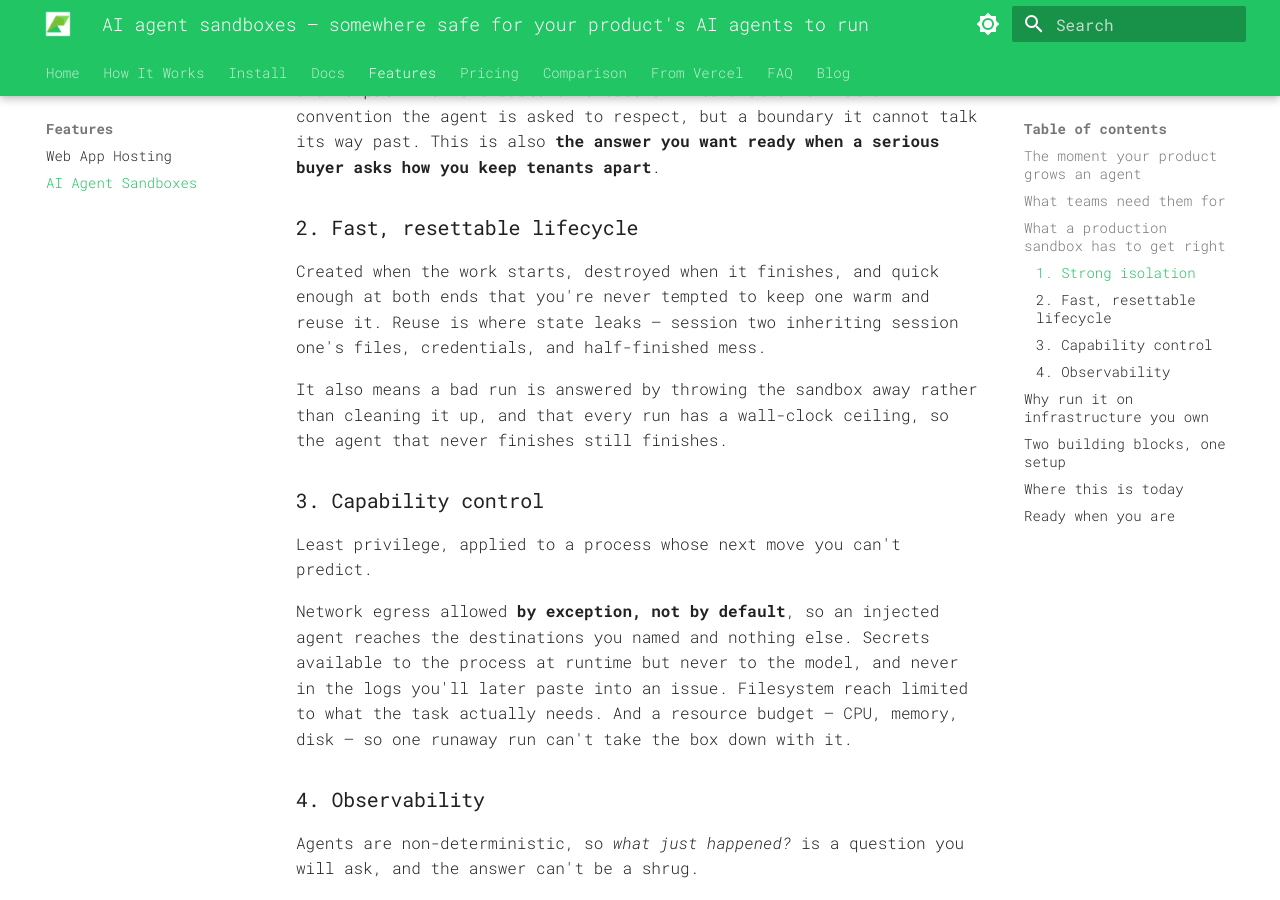
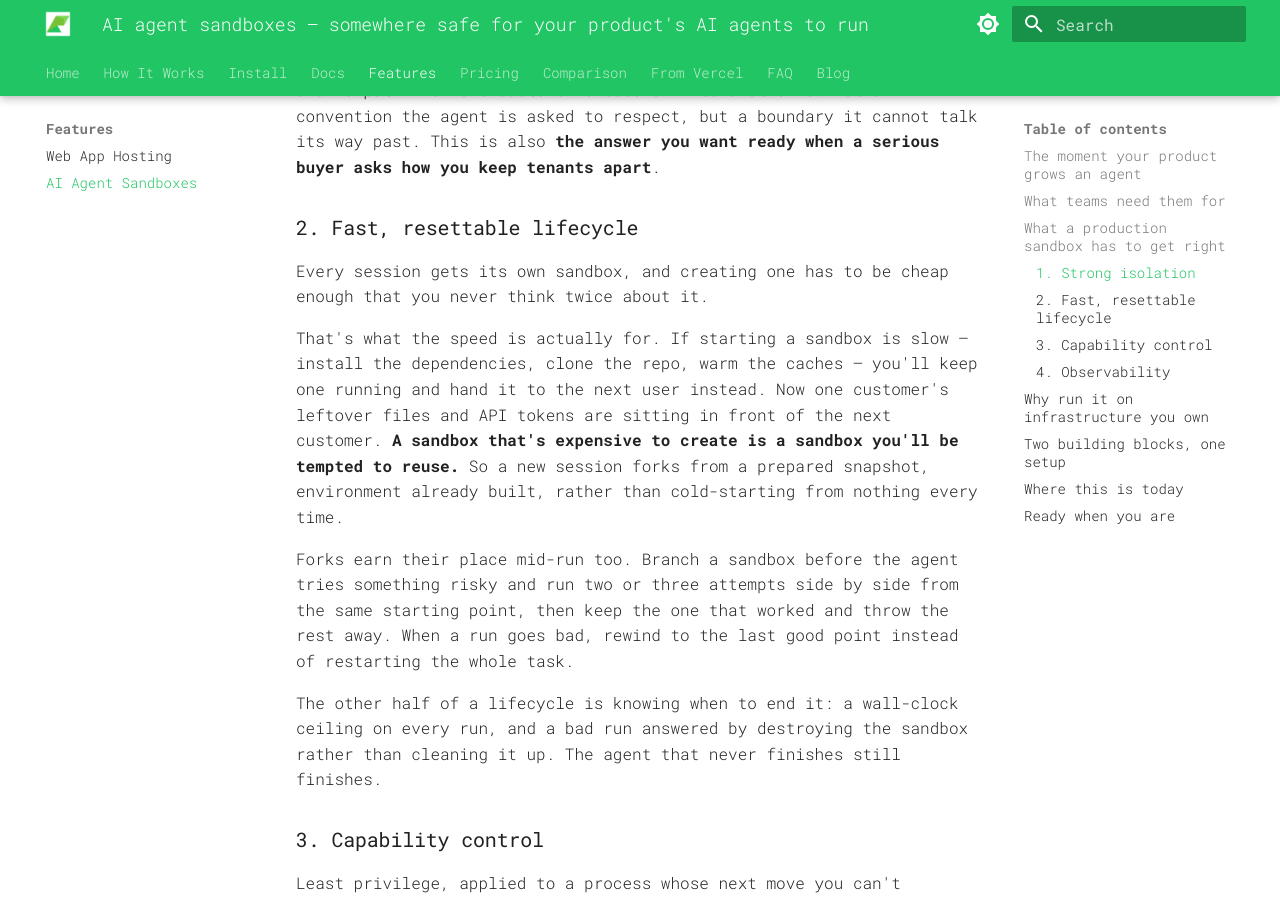
Before and after one commit to janaka/easyrunner-docs, an MkDocs documentation site: the page built from docs/ai-agent-sandbox.md, in a window 1280 px wide and 900 px high, scrolled down 3047 px. Built offline with MkDocs 1.6.1 and Material for MkDocs 9.7.7, drawn with Linux system fonts in a browser that asks for light colours; some web fonts are replaced; some of the changed text lies outside the part shown.

Commit message:
docs: rewrite the lifecycle pillar around new sessions and forks
The pillar was missing forking entirely — snapshot-and-branch is central
to what makes an agent sandbox lifecycle fast, and the page said nothing
about it. It now covers both halves: a new session forks from a prepared
snapshot rather than cold-starting, and forks mid-run let an agent
branch parallel attempts or rewind to the last good point.

Also fixes the unclear reuse line. "Session two inheriting session one's
files, credentials, and half-finished mess" made the reader decode an
ordinal abstraction. The failure is concrete and it's about people:
if starting a sandbox is slow you'll keep one warm and hand it to the
next user, and one customer's leftover files and API tokens end up in
front of the next customer.

Adds forking to the "still open" questions, since whether people need
mid-run branching or just a fresh sandbox per session is exactly the
kind of answer that changes the design.

Co-Authored-By: Claude Opus 5 (1M context) <noreply@anthropic.com>

```diff
--- a/docs/ai-agent-sandbox.md
+++ b/docs/ai-agent-sandbox.md
@@ -102,9 +102,13 @@ Its own filesystem, its own process space, its own position on the network — w
 
 ### 2. Fast, resettable lifecycle
 
-Created when the work starts, destroyed when it finishes, and quick enough at both ends that you're never tempted to keep one warm and reuse it. Reuse is where state leaks — session two inheriting session one's files, credentials, and half-finished mess.
+Every session gets its own sandbox, and creating one has to be cheap enough that you never think twice about it.
 
-It also means a bad run is answered by throwing the sandbox away rather than cleaning it up, and that every run has a wall-clock ceiling, so the agent that never finishes still finishes.
+That's what the speed is actually for. If starting a sandbox is slow — install the dependencies, clone the repo, warm the caches — you'll keep one running and hand it to the next user instead. Now one customer's leftover files and API tokens are sitting in front of the next customer. **A sandbox that's expensive to create is a sandbox you'll be tempted to reuse.** So a new session forks from a prepared snapshot, environment already built, rather than cold-starting from nothing every time.
+
+Forks earn their place mid-run too. Branch a sandbox before the agent tries something risky and run two or three attempts side by side from the same starting point, then keep the one that worked and throw the rest away. When a run goes bad, rewind to the last good point instead of restarting the whole task.
+
+The other half of a lifecycle is knowing when to end it: a wall-clock ceiling on every run, and a bad run answered by destroying the sandbox rather than cleaning it up. The agent that never finishes still finishes.
 
 ### 3. Capability control
 
@@ -190,6 +194,7 @@ We'd rather publish this early and be corrected than ship a sandbox shaped by gu
 ???+ question "Still open — this is where your answer actually changes what we build"
     - **What goes in it.** A language runtime we provide, or a container image you build yourself and hand us — your own agent, its own dependencies?
     - **Lifetime.** Do your runs finish in seconds, or do you need an agent that works for an hour on a background job?
+    - **Forking.** Do you need to branch a running sandbox — parallel attempts, checkpoint and rewind — or is a fresh one per session enough?
     - **Runtimes.** Which matters first — Python, Node, or a full environment with a package manager and a git client?
     - **What it starts with.** A repo, a mounted volume, or just an empty working directory and a file or two?
     - **Concurrency.** One sandbox per user session, or dozens at once per customer?
```
